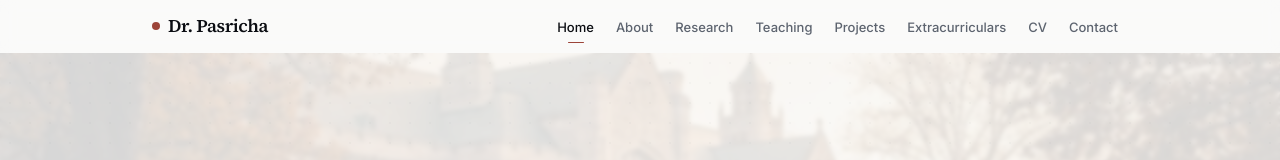
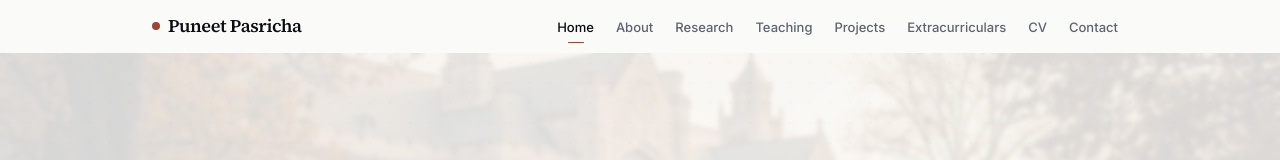
Before and after one commit to drpasricha/drpasricha.github.io, a Next.js app: page / in a window 1280 px wide. Shown: the top 160 px of the page. Built offline with nearby package versions, Linux system fonts and the light colour scheme.

Commit message:
Update navbar.tsx

```diff
--- a/components/navbar.tsx
+++ b/components/navbar.tsx
@@ -127,7 +127,7 @@ export function Navbar() {
             className="group flex items-center gap-2 font-serif text-lg font-semibold tracking-tight text-foreground"
           >
             <span className="inline-block h-2 w-2 rounded-full bg-accent transition-transform duration-300 group-hover:scale-125" />
-            Dr. Pasricha
+            Puneet Pasricha
           </Link>
 
           {/* Desktop nav */}
```
